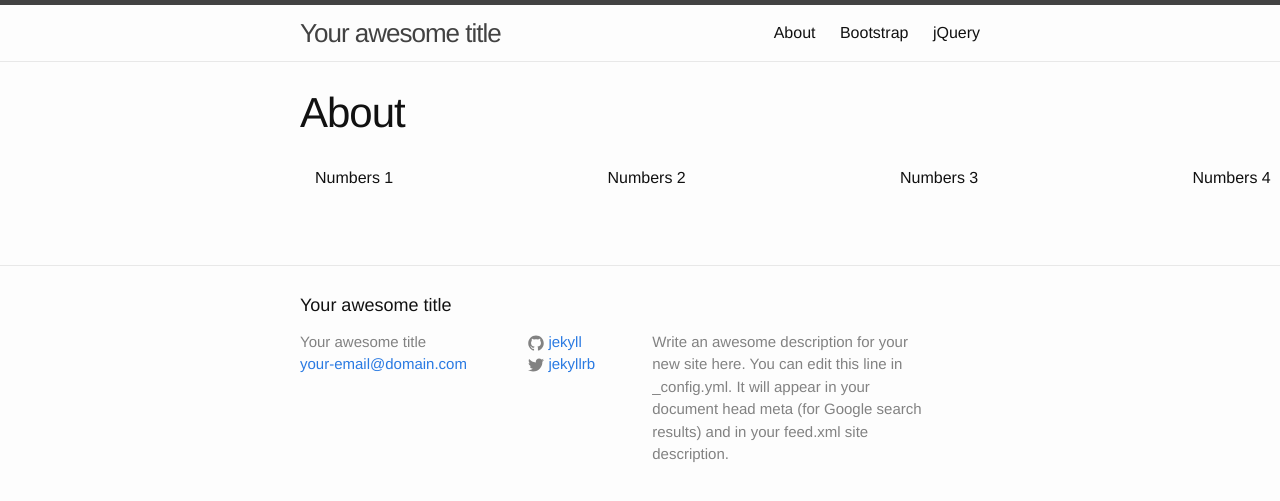
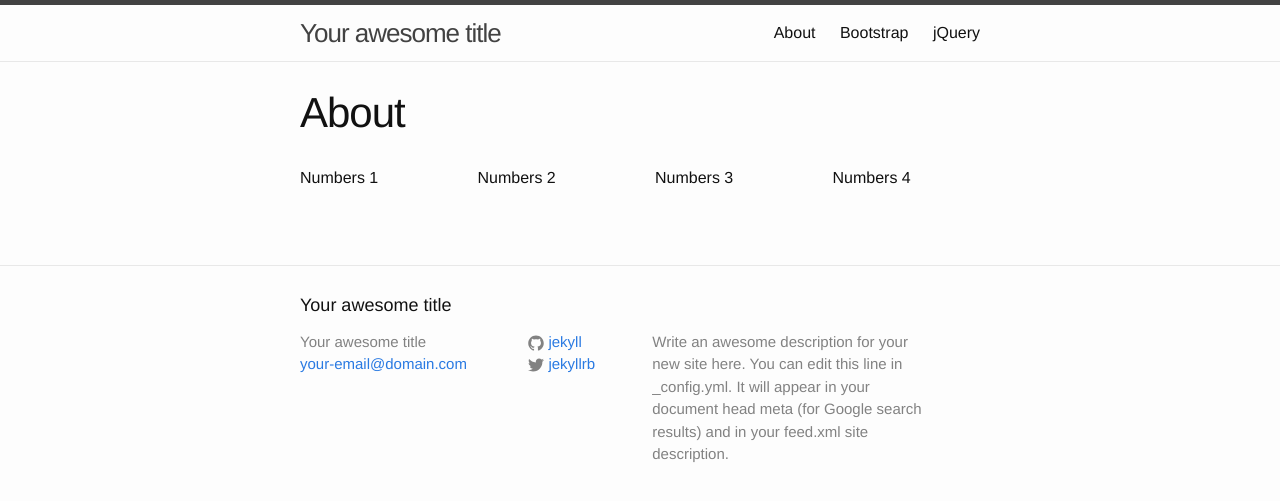
Before and after one commit to emilyeserven/agency-parody-2017, a Jekyll site: the page built from about.html, in a window 1280 px wide. Shown: the top 501 px of the page. Built offline with Jekyll 4.4.1, drawn with Linux system fonts in a browser that asks for light colours.

Commit message:
About page fixes

```diff
--- a/about.html
+++ b/about.html
@@ -5,21 +5,16 @@ permalink: /about/
 ---
 <div class="about">
 <!--TITLE-->
-    <div class="fluid-container">
       <div class="row">
         <div class="col-md-12">
         </div>
       </div>
-    </div>
 <!--MISSION-->
-    <div class="container">
       <div class="row">
         <div class="col-md-8 offset-md-2">
         </div>
       </div>
-    </div>
 <!--NUMBERS-->
-    <div class="container">
       <div class="row">
         <div class="col-md-3">
           <p>Numbers 1</p>
@@ -35,5 +30,4 @@ permalink: /about/
         </div>
 
       </div>
-    </div>
 </div>
```
